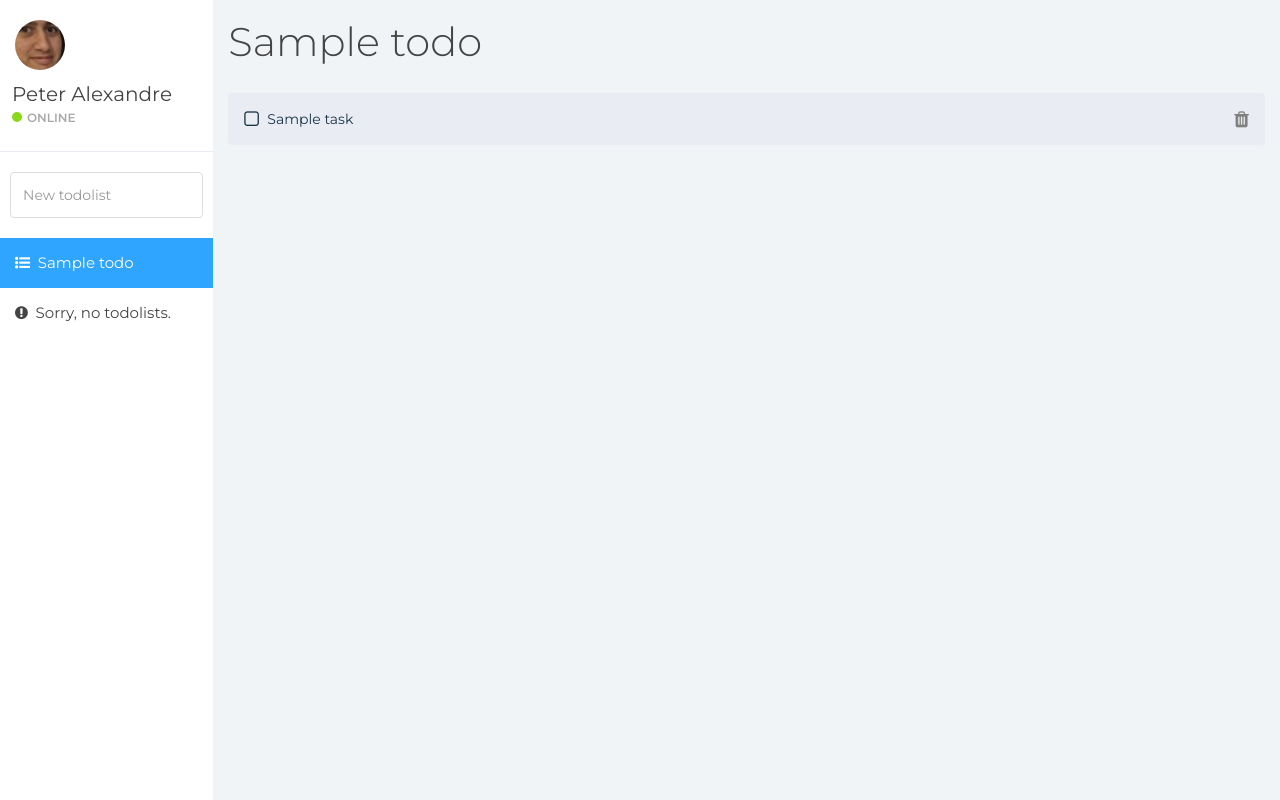
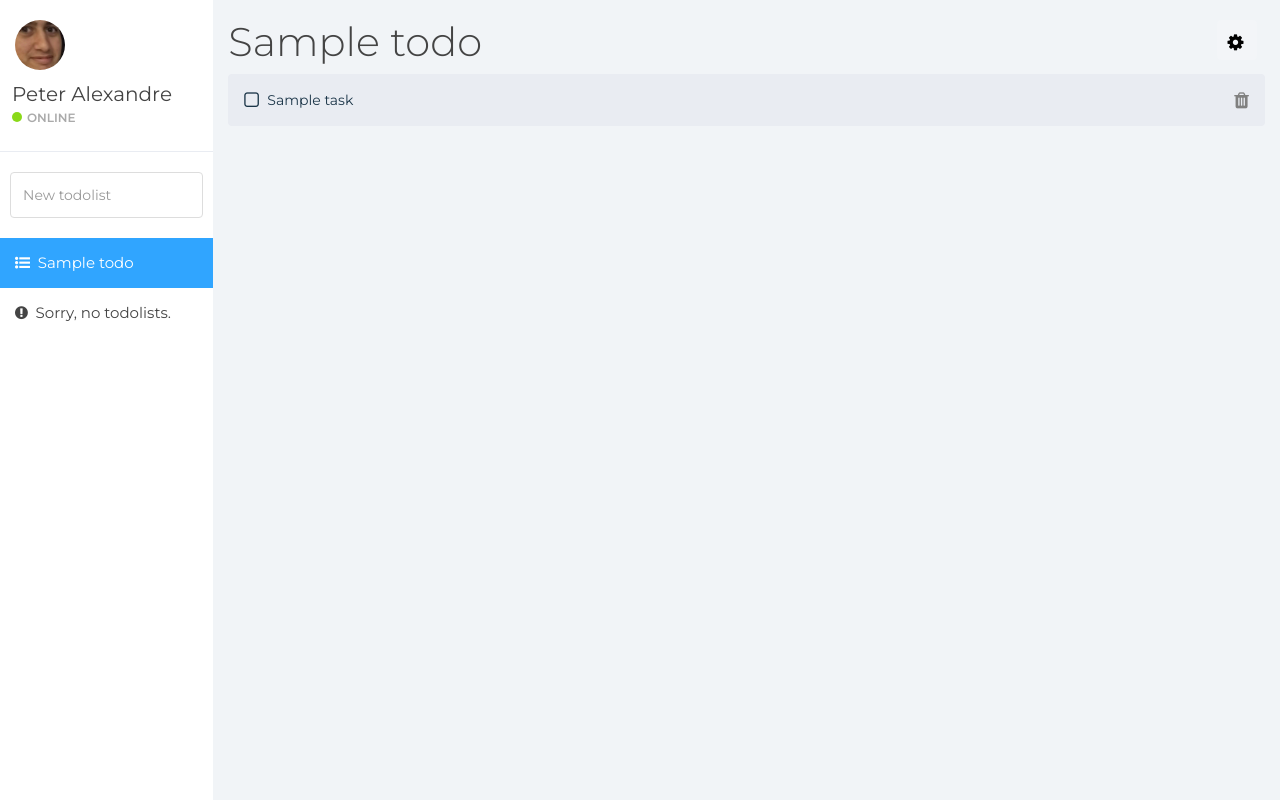
Before and after one commit to PeterAlexandre/justdoit, a Django app: page /todolist/todo/1/ in a window 1280 px wide. Run offline with Django 3.2, Linux system fonts and the light colour scheme; a user stored in the database is signed in; tables that the repository leaves empty hold one stand-in row (values such as "Sample post"); some libraries are stand-ins or nearby versions.

Commit message:
Add todolist setting dropdown in todo detail view

```diff
--- a/templates/todolist/todo_detail.html
+++ b/templates/todolist/todo_detail.html
@@ -1,24 +1,26 @@
 {% extends 'simple_page.html' %}
 
 {% block html_title %}List todo{% endblock %}
-<!--
-    <div><h1>{{ todo.title }}</h1></div>
-
-    {% url 'todolist:todo_update' pk=todo.pk as edit_url %}
-    {% url 'todolist:todo_delete' pk=todo.pk as delete_url %}
-    <div>
-        <button type="button" onclick="location.href='{{ edit_url }}';">Edit todolist</button>
-        <button type="button" onclick="location.href='{{ delete_url }}';">Delete todolist</button>
-    </div>
--->
 
 {% block navbar %}{% endblock %}
 {% block content %}
     <div class="col-sm-9 col-sm-offset-3 col-lg-10 col-lg-offset-2 main">
         <div class="row">
-			<div class="col-lg-12">
-				<h1 class="page-header">{{ todo.title }}</h1>
-			</div>
+			<div class="col-xs-6">
+                <h1>{{ todo.title }}</h1>
+            </div>
+            <div class="col-xs-6">
+                <div class="pull-right dropdown" style="margin-top: 20px;">
+                    <a class="btn dropdown-toggle" type="button" style="color: black;" id="dropdownMenu1" data-toggle="dropdown" aria-haspopup="true" aria-expanded="true">
+                        <span class="sr-only">Settings</span>
+                        <i class="fa fa-lg fa-cog"></i>
+                    </a>
+                    <ul class="dropdown-menu" aria-labelledby="dropdownMenu1">
+                        <li><a href="#">Edit list</a></li>
+                        <li><a href="#">Delete list</a></li>
+                    </ul>
+                </div>
+            </div>
         </div>
 
         {% for task in todo.tasks.all %}
@@ -33,10 +35,9 @@
             <div>
                 <a href="#">
                     <em class="fa fa-lg fa-warning" aria-hidden="true" style="color: gray !important;">&nbsp;</em>
-                     Sorry, no tasks in this tododivst.
+                     Sorry, no tasks in this list.
                 </a>
             </div>
         {% endfor %}
-
     </div>
 {% endblock %}
```
